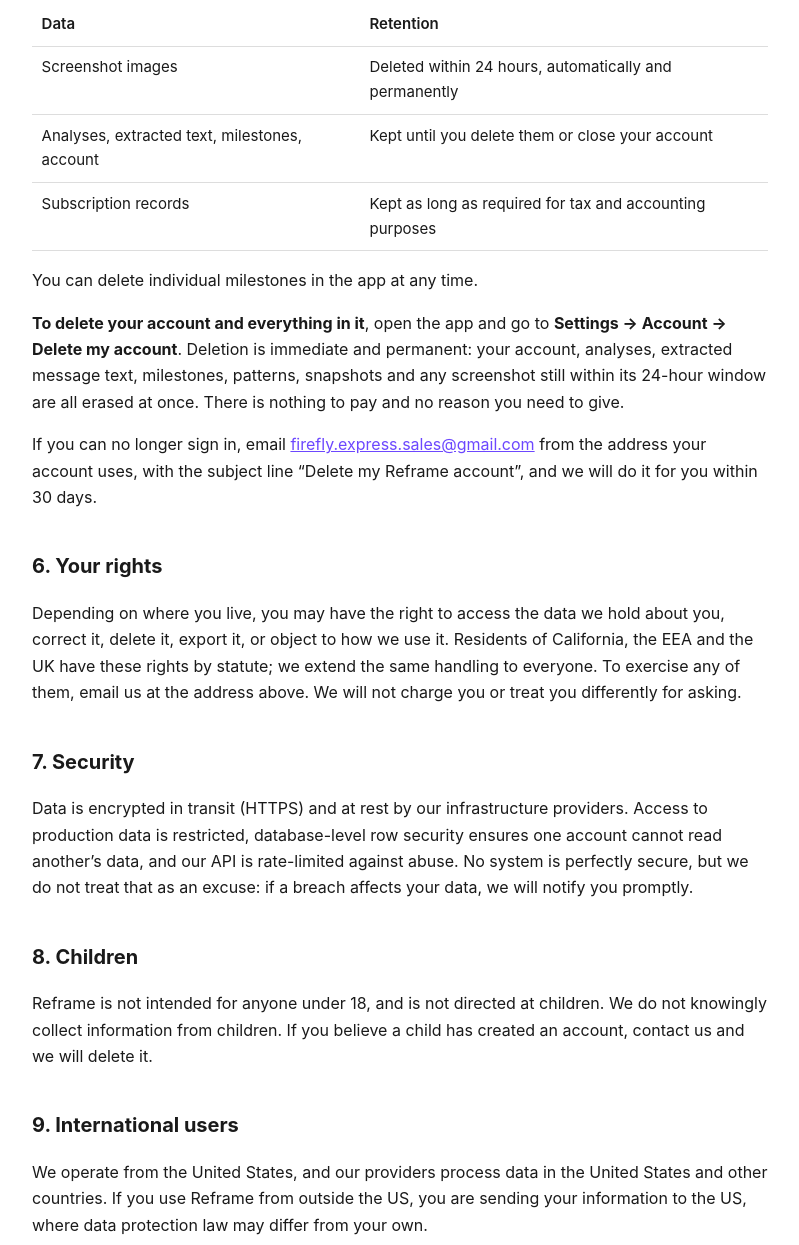
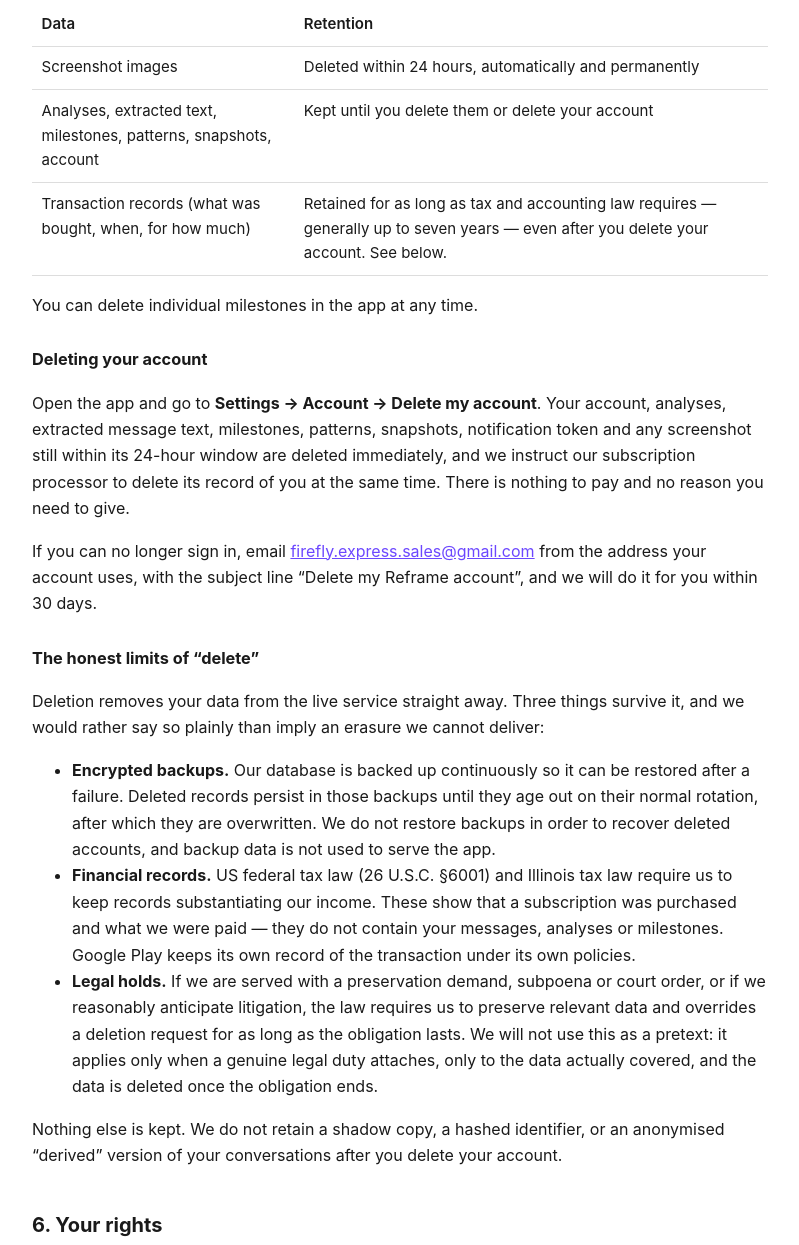
Before and after one commit to NGNConsulting/reframe-legal, a plain HTML site: page privacy-policy.html in a window 1280 px wide. Shown: the part 2620-3865 px from the top of the page, without its empty margins (240-1039 px from the left). Drawn offline with Linux system fonts and the light colour scheme.

Commit message:
State the real limits of account deletion: backups, tax records, legal holds

```diff
--- a/privacy-policy.html
+++ b/privacy-policy.html
@@ -154,22 +154,45 @@
 <table>
   <tr><th>Data</th><th>Retention</th></tr>
   <tr><td>Screenshot images</td><td>Deleted within 24 hours, automatically and permanently</td></tr>
-  <tr><td>Analyses, extracted text, milestones, account</td><td>Kept until you delete them or close your account</td></tr>
-  <tr><td>Subscription records</td><td>Kept as long as required for tax and accounting purposes</td></tr>
+  <tr><td>Analyses, extracted text, milestones, patterns, snapshots, account</td><td>Kept until you delete them or delete your account</td></tr>
+  <tr><td>Transaction records (what was bought, when, for how much)</td><td>Retained for as long as tax and accounting law requires &mdash; generally up to seven years &mdash; even after you delete your account. See below.</td></tr>
 </table>
 
 <p>You can delete individual milestones in the app at any time.</p>
 
-<p><strong>To delete your account and everything in it</strong>, open the app and go to
-<strong>Settings &rarr; Account &rarr; Delete my account</strong>. Deletion is immediate and permanent: your
-account, analyses, extracted message text, milestones, patterns, snapshots and any screenshot still
-within its 24-hour window are all erased at once. There is nothing to pay and no reason you need to
-give.</p>
+<h3>Deleting your account</h3>
+<p>Open the app and go to <strong>Settings &rarr; Account &rarr; Delete my account</strong>. Your account,
+analyses, extracted message text, milestones, patterns, snapshots, notification token and any screenshot
+still within its 24-hour window are deleted immediately, and we instruct our subscription processor to
+delete its record of you at the same time. There is nothing to pay and no reason you need to give.</p>
 
 <p>If you can no longer sign in, email
 <a href="mailto:firefly.express.sales@gmail.com">firefly.express.sales@gmail.com</a> from the address
 your account uses, with the subject line &ldquo;Delete my Reframe account&rdquo;, and we will do it for you
 within 30 days.</p>
+
+<h3>The honest limits of &ldquo;delete&rdquo;</h3>
+<p>Deletion removes your data from the live service straight away. Three things survive it, and we would
+rather say so plainly than imply an erasure we cannot deliver:</p>
+
+<ul>
+  <li><strong>Encrypted backups.</strong> Our database is backed up continuously so it can be restored
+      after a failure. Deleted records persist in those backups until they age out on their normal
+      rotation, after which they are overwritten. We do not restore backups in order to recover deleted
+      accounts, and backup data is not used to serve the app.</li>
+  <li><strong>Financial records.</strong> US federal tax law (26 U.S.C. &sect;6001) and Illinois tax law
+      require us to keep records substantiating our income. These show that a subscription was purchased
+      and what we were paid &mdash; they do not contain your messages, analyses or milestones. Google Play
+      keeps its own record of the transaction under its own policies.</li>
+  <li><strong>Legal holds.</strong> If we are served with a preservation demand, subpoena or court order,
+      or if we reasonably anticipate litigation, the law requires us to preserve relevant data and
+      overrides a deletion request for as long as the obligation lasts. We will not use this as a pretext:
+      it applies only when a genuine legal duty attaches, only to the data actually covered, and the data
+      is deleted once the obligation ends.</li>
+</ul>
+
+<p>Nothing else is kept. We do not retain a shadow copy, a hashed identifier, or an anonymised
+&ldquo;derived&rdquo; version of your conversations after you delete your account.</p>
 
 <h2>6. Your rights</h2>
 <p>Depending on where you live, you may have the right to access the data we hold about you, correct it,
```
